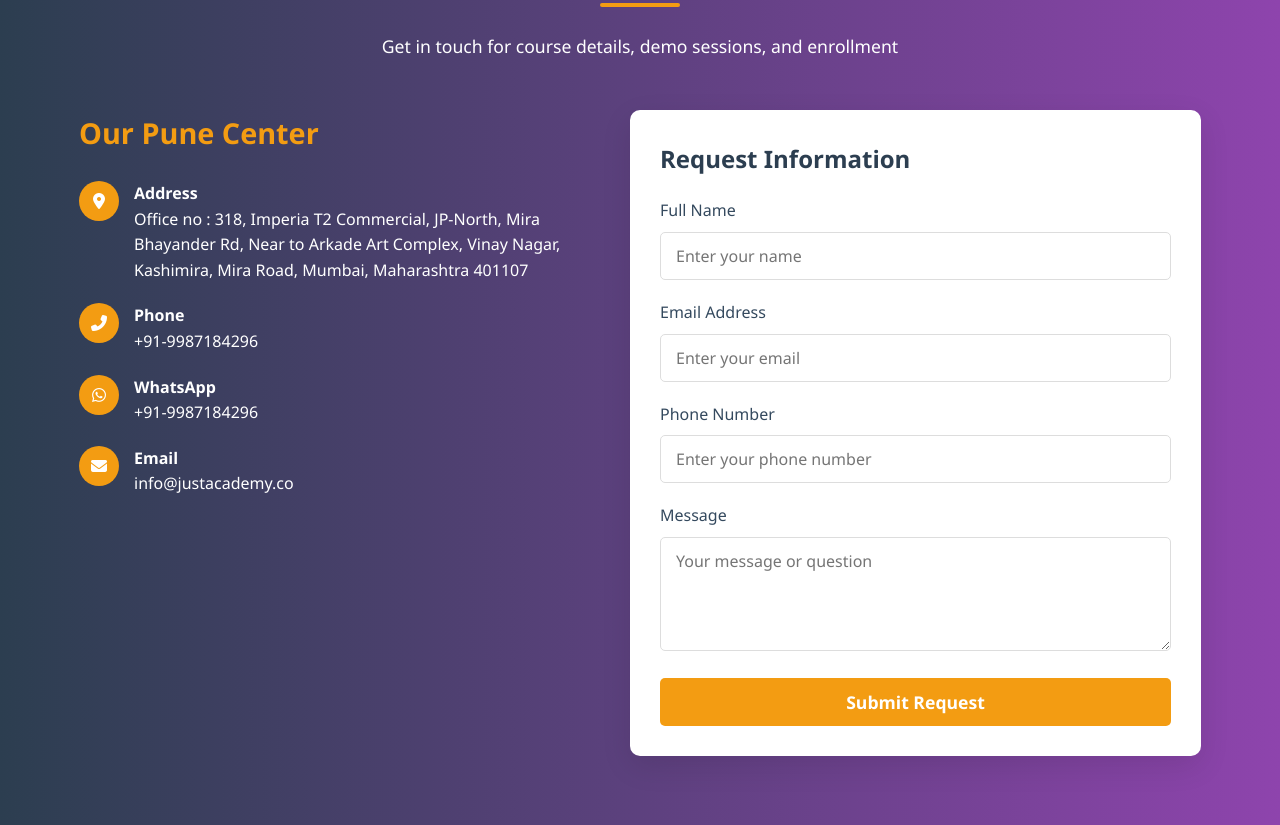
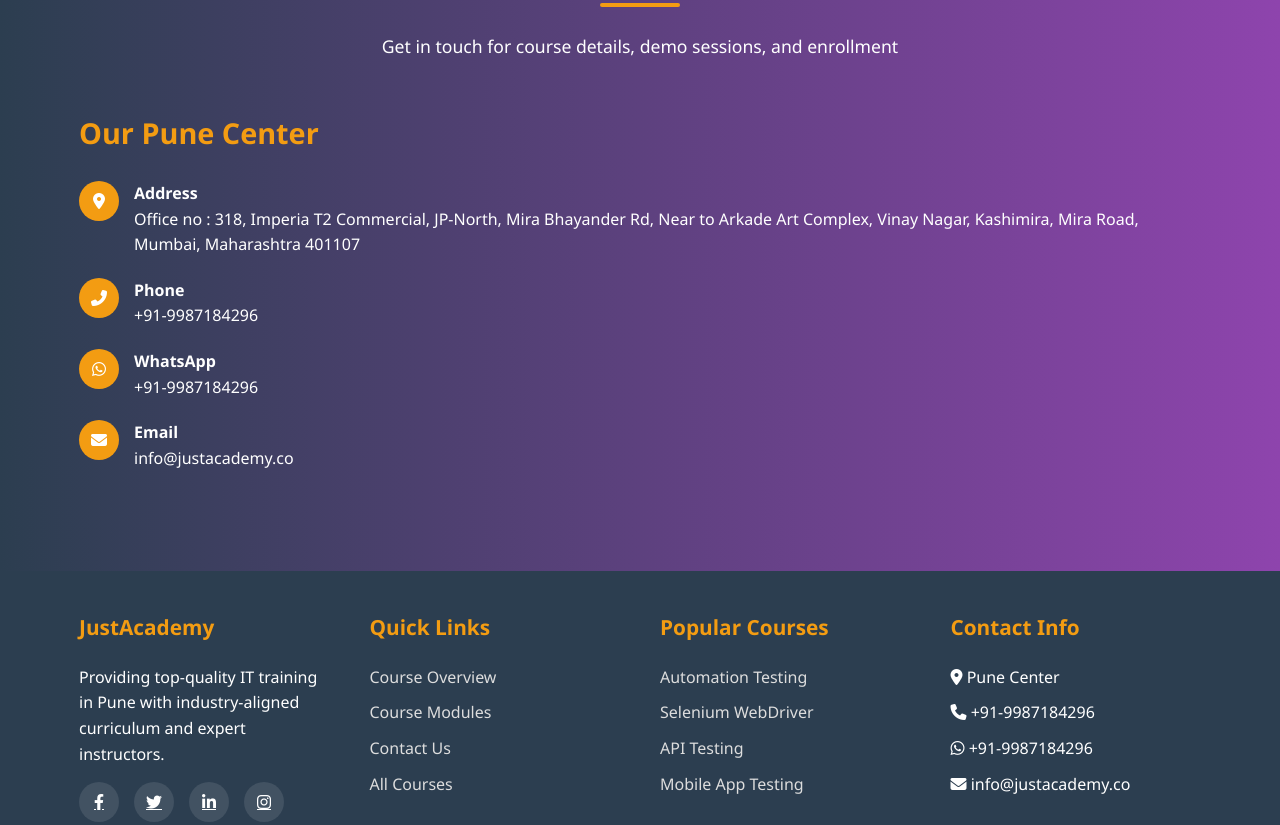
Before and after one commit to justacademy0/top-performance-testing-pune-justacademy, a plain HTML site: page index.html in a window 1280 px wide. Shown: the part 2613-3438 px from the top of the page. Drawn offline with Linux system fonts and the light colour scheme.

Commit message:
Update index.html

```diff
--- a/index.html
+++ b/index.html
@@ -779,32 +779,7 @@
                     </div>
                 </div>
 
-                <div class="contact-form">
-                    <h3>Request Information</h3>
-                    <form id="infoForm">
-                        <div class="form-group">
-                            <label for="name">Full Name</label>
-                            <input type="text" id="name" class="form-control" placeholder="Enter your name" required>
-                        </div>
 
-                        <div class="form-group">
-                            <label for="email">Email Address</label>
-                            <input type="email" id="email" class="form-control" placeholder="Enter your email" required>
-                        </div>
-
-                        <div class="form-group">
-                            <label for="phone">Phone Number</label>
-                            <input type="tel" id="phone" class="form-control" placeholder="Enter your phone number">
-                        </div>
-
-                        <div class="form-group">
-                            <label for="message">Message</label>
-                            <textarea id="message" class="form-control" rows="4" placeholder="Your message or question"></textarea>
-                        </div>
-
-                        <button type="submit" class="btn-submit">Submit Request</button>
-                    </form>
-                </div>
             </div>
         </div>
     </section>
```
